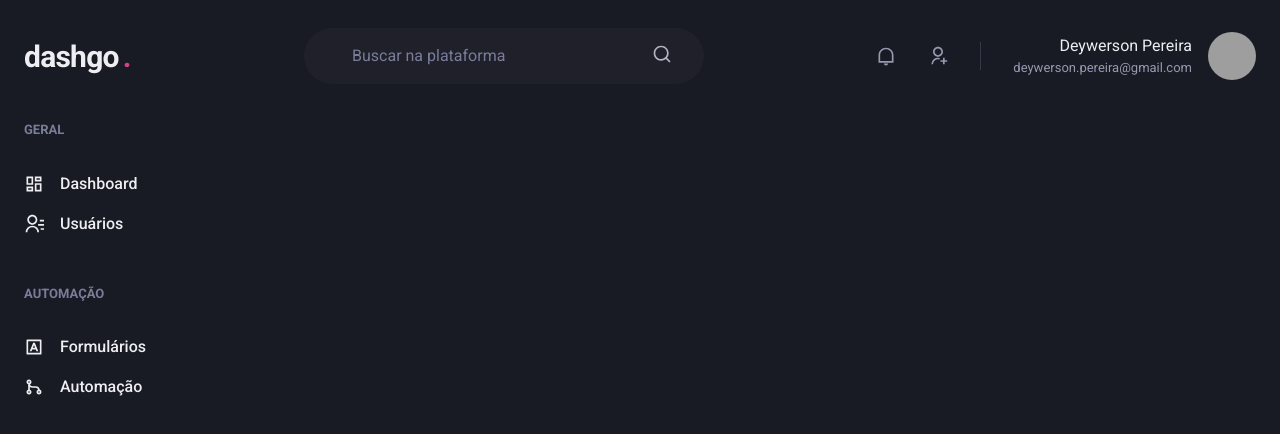
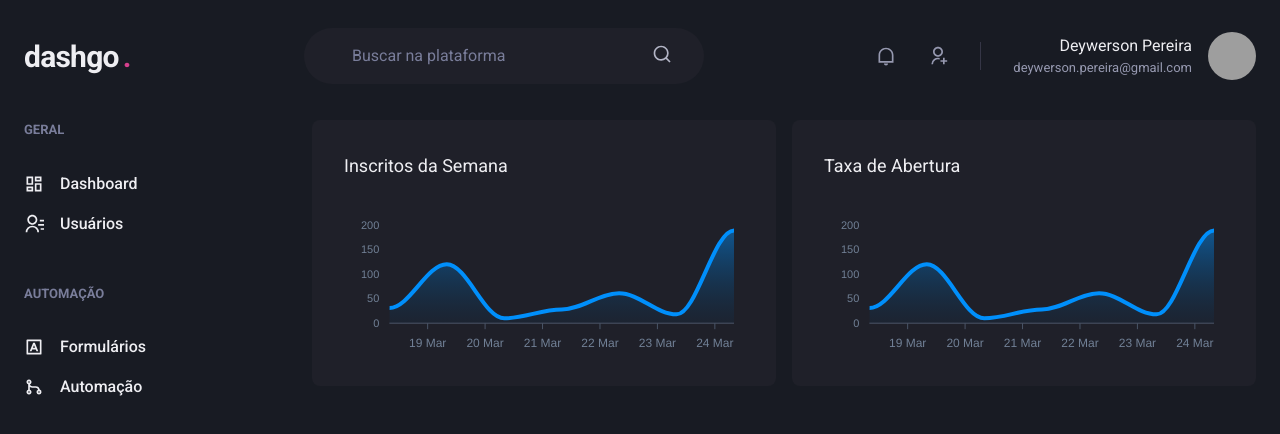
Before and after one commit to deywersonp/dashgo, a Next.js app: page /dashboard in a window 1280 px wide. Shown: the top 434 px of the page. Built offline with nearby package versions, Linux system fonts and the light colour scheme; grey boxes are pictures that could not be loaded.

Commit message:
added content at dashboard page

```diff
--- a/package.json
+++ b/package.json
@@ -12,9 +12,11 @@
     "@chakra-ui/react": "^2.3.4",
     "@emotion/react": "^11.10.4",
     "@emotion/styled": "^11.10.4",
+    "apexcharts": "^3.35.5",
     "framer-motion": "^7.3.6",
     "next": "12.2.5",
     "react": "18.2.0",
+    "react-apexcharts": "^1.4.0",
     "react-dom": "18.2.0",
     "react-icons": "^4.4.0"
   },
--- a/src/pages/dashboard.tsx
+++ b/src/pages/dashboard.tsx
@@ -1,7 +1,64 @@
 import type { NextPage } from 'next';
-import { Flex } from '@chakra-ui/react';
+import dynamic from 'next/dynamic';
+import { Box, Flex, SimpleGrid, Text, theme } from '@chakra-ui/react';
 import { Header } from '../components/Header';
 import { Sidebar } from '../components/Sidebar';
+
+const Chart = dynamic(() => import('react-apexcharts'), {
+  ssr: false,
+});
+
+const options: ApexCharts.ApexOptions = {
+  chart: {
+    toolbar: {
+      show: false,
+    },
+    zoom: {
+      enabled: false,
+    },
+    foreColor: theme.colors.gray[500],
+  },
+  grid: {
+    show: false,
+  },
+  dataLabels: {
+    enabled: false,
+  },
+  tooltip: {
+    enabled: false,
+  },
+  xaxis: {
+    type: 'datetime',
+    axisBorder: {
+      color: theme.colors.gray[600],
+    },
+    axisTicks: {
+      color: theme.colors.gray[600],
+    },
+    categories: [
+      '2021-03-18T08:00:00.000Z',
+      '2021-03-19T08:00:00.000Z',
+      '2021-03-20T08:00:00.000Z',
+      '2021-03-21T08:00:00.000Z',
+      '2021-03-22T08:00:00.000Z',
+      '2021-03-23T08:00:00.000Z',
+      '2021-03-24T08:00:00.000Z',
+    ],
+  },
+  fill: {
+    opacity: 0.3,
+    type: 'gradient',
+    gradient: {
+      shade: 'dark',
+      opacityFrom: 0.7,
+      opacityTo: 0.3,
+    },
+  },
+};
+
+const series = [
+  { name: 'series1', data: [31, 120, 10, 28, 61, 18, 189] }
+];
 
 const Dashboard: NextPage = () => {
   return (
@@ -10,6 +67,31 @@
 
       <Flex w="100%" my="6" maxWidth={1480} mx="auto" px="6">
         <Sidebar />
+
+        <SimpleGrid flex="1" gap="4" minChildWidth="320px" alignItems="flex-start">
+          <Box
+            p="8"
+            bg="gray.800"
+            borderRadius={8}
+            pb="4"
+          >
+            <Text fontSize="lg" mb="4">
+              Inscritos da Semana
+            </Text>
+            <Chart options={options} series={series} type="area" height={160} />
+          </Box>
+          <Box
+            p="8"
+            bg="gray.800"
+            borderRadius={8}
+            pb="4"
+          >
+            <Text fontSize="lg" mb="4">
+              Taxa de Abertura
+            </Text>
+            <Chart options={options} series={series} type="area" height={160} />
+          </Box>
+        </SimpleGrid>
       </Flex>
     </Flex>
   )
```
Also changed, not shown: 1 other file (tests, documents, lock files or other folders).
